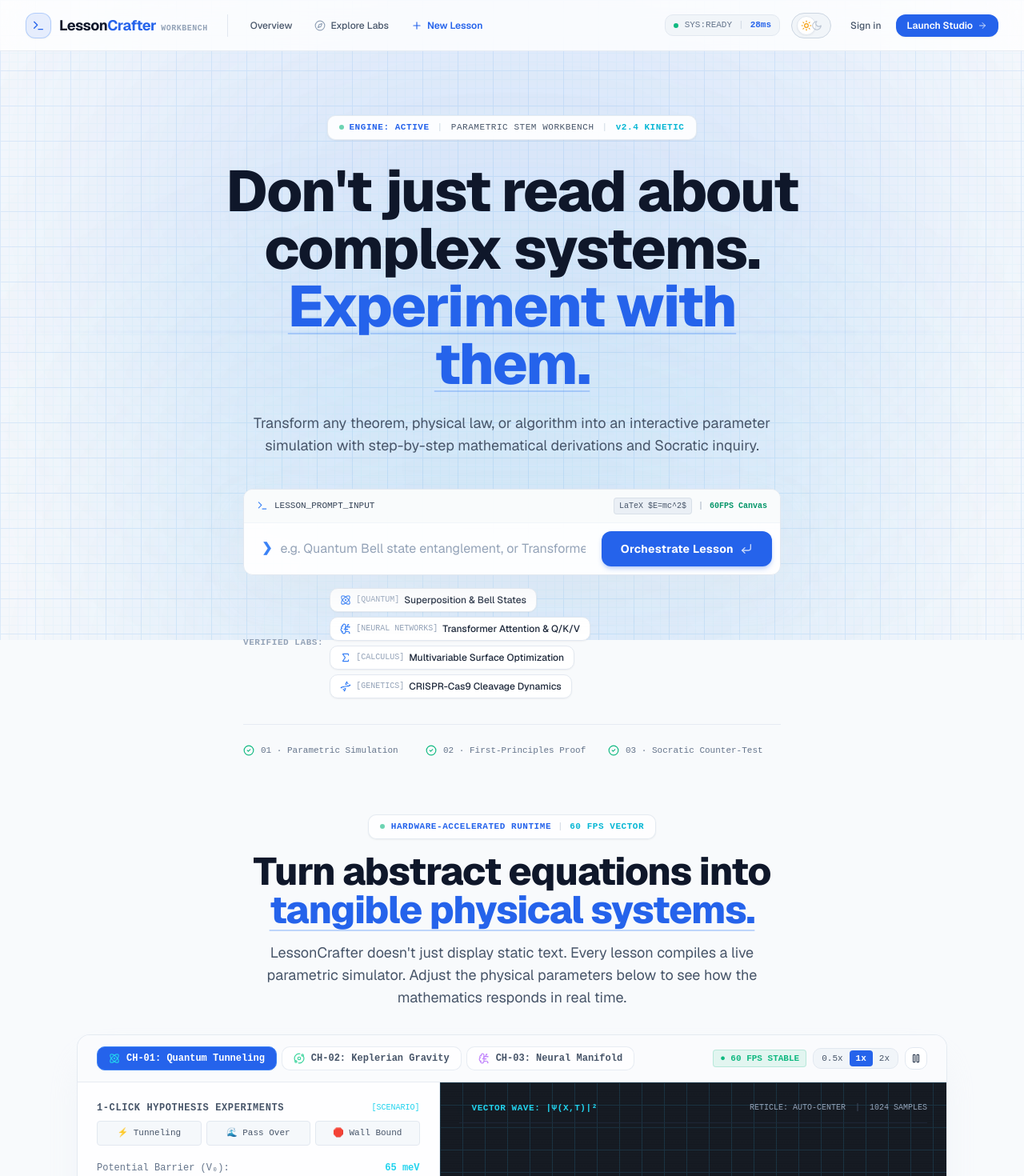
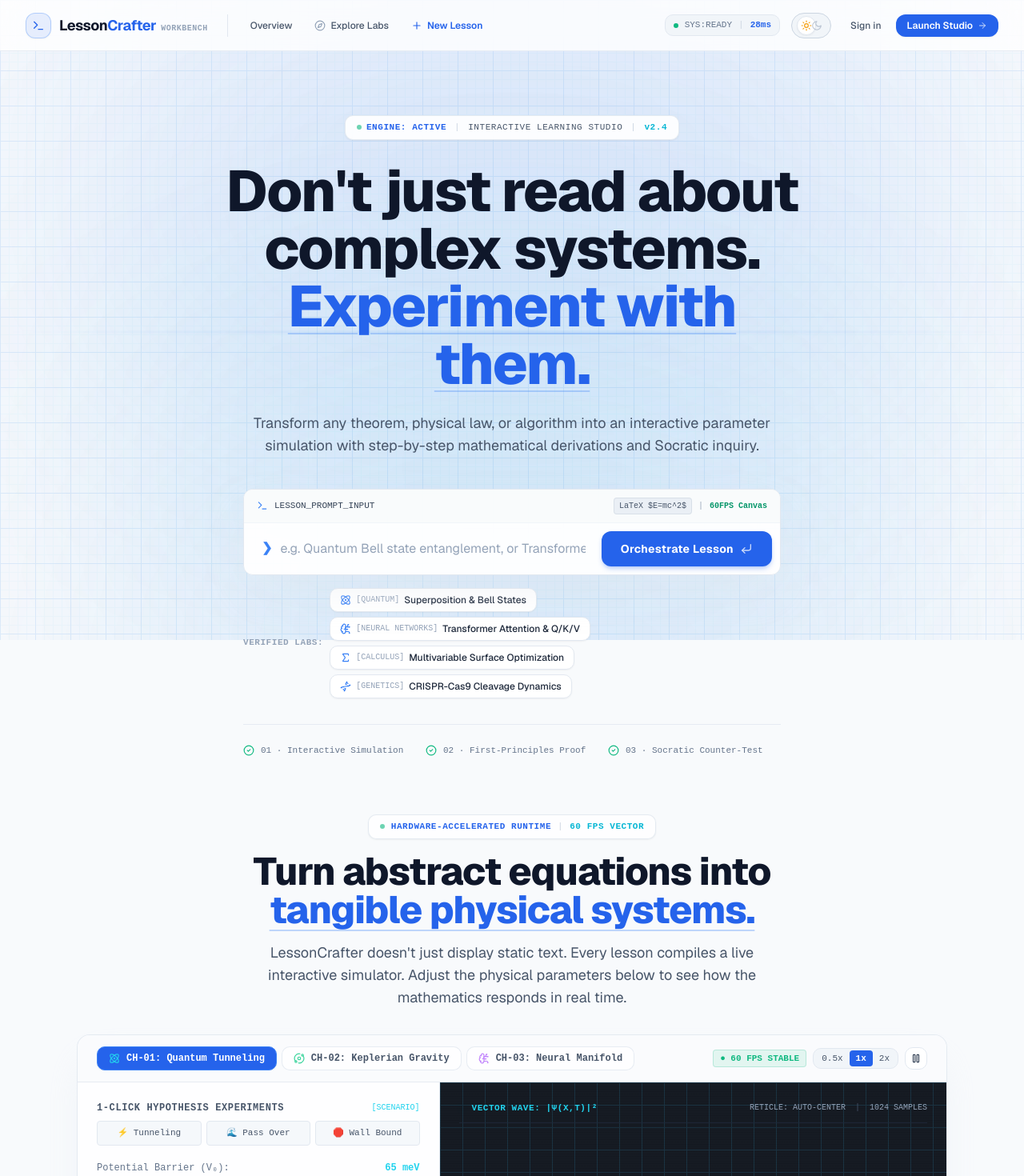
Before and after one commit to girishkhanna1105/lessonCrafter, a Next.js app in the folder lessoncrafter/: page / in a window 1280 px wide. Shown: the top 1470 px of the page at 80% size. Built offline with nearby package versions, Linux system fonts and the light colour scheme.

Commit message:
all changes completed

```diff
--- a/lessoncrafter/app/admin/page.tsx
+++ b/lessoncrafter/app/admin/page.tsx
@@ -115,7 +115,7 @@ export default function AdminDashboardPage() {
             <div className="flex items-center gap-2 mb-2">
               <span className="w-2.5 h-2.5 rounded-full bg-emerald-500 animate-pulse" />
               <p className="text-xs font-mono font-bold uppercase tracking-[0.2em] text-cobalt-600 dark:text-cobalt-400">
-                Mission Control • Operations Center
+                Operations & Telemetry Center
               </p>
             </div>
             <h1 className="text-3xl font-black text-slate-900 dark:text-white tracking-tight">
--- a/lessoncrafter/app/lessons/[id]/page.tsx
+++ b/lessoncrafter/app/lessons/[id]/page.tsx
@@ -244,7 +244,7 @@ export default function LessonViewer() {
     </div>
   `}
 
-  <footer>LessonCrafter Parametric Laboratory Platform</footer>
+  <footer>LessonCrafter Interactive Learning Platform</footer>
 </body>
 </html>`;
 
@@ -547,7 +547,7 @@ export default function LessonViewer() {
             </div>
 
             <footer className="mt-10 pt-6 border-t border-slate-200/70 dark:border-white/[0.08] flex flex-col sm:flex-row justify-between items-center gap-2 text-[10px] font-mono font-bold text-slate-400 uppercase tracking-widest">
-              <div>LessonCrafter · Parametric STEM Platform</div>
+              <div>LessonCrafter · Interactive Learning Platform</div>
               <div>Hardware Accelerated Interactive Synthesis</div>
             </footer>
 
--- a/lessoncrafter/app/lessons/page.tsx
+++ b/lessoncrafter/app/lessons/page.tsx
@@ -229,10 +229,10 @@ export default function LessonsPage() {
               </div>
 
               <h1 className="text-xl sm:text-3xl font-black tracking-tight text-slate-900 dark:text-white leading-tight">
-                Parametric Lab <span className="text-cobalt-600 dark:text-cobalt-400 underline decoration-cobalt-500/30 decoration-2 underline-offset-4">Repository.</span>
+                Interactive Lesson <span className="text-cobalt-600 dark:text-cobalt-400 underline decoration-cobalt-500/30 decoration-2 underline-offset-4">Library.</span>
               </h1>
               <p className="text-slate-600 dark:text-slate-400 text-xs mt-0.5 max-w-xl leading-relaxed">
-                Browse peer-reviewed STEM laboratories featuring real-time 60 FPS visualizers, step-by-step mathematical proofs, and Socratic challenges.
+                Browse interactive lessons featuring real-time visualizers, step-by-step explanations, and guided quizzes.
               </p>
             </div>
 
@@ -350,7 +350,7 @@ export default function LessonsPage() {
                       <div className="flex items-center gap-1.5">
                         <span className="w-1.5 h-1.5 rounded-full bg-emerald-500" />
                         <span className="px-2 py-0.5 rounded text-[9px] font-mono font-bold uppercase tracking-wider bg-cobalt-500/10 text-cobalt-600 dark:text-cyan-400">
-                          PARAMETRIC LAB
+                          INTERACTIVE LESSON
                         </span>
                       </div>
 
--- a/lessoncrafter/app/studio/page.tsx
+++ b/lessoncrafter/app/studio/page.tsx
@@ -36,9 +36,9 @@ const LEARNER_LEVELS = [
   },
   {
     id: "college",
-    label: "College STEM",
+    label: "College",
     tag: "BLOOM L5 · EVALUATION",
-    desc: "Rigorous mathematical proofs & state equations"
+    desc: "Rigorous proofs, models & deeper concepts"
   },
   {
     id: "professional",
@@ -421,7 +421,7 @@ export default function StudioPage() {
               </div>
 
               <h1 className="text-xl sm:text-3xl font-black tracking-tight text-slate-900 dark:text-white leading-tight">
-                Parametric Lesson <span className="text-cobalt-600 dark:text-cobalt-400 underline decoration-cobalt-500/30 decoration-2 underline-offset-4">Studio.</span>
+                Interactive Lesson <span className="text-cobalt-600 dark:text-cobalt-400 underline decoration-cobalt-500/30 decoration-2 underline-offset-4">Studio.</span>
               </h1>
               <p className="text-slate-600 dark:text-slate-400 text-xs mt-0.5 max-w-xl leading-relaxed">
                 Configure theorem parameters to compile an interactive simulation, step-by-step mathematical proof, and Socratic challenge in real time.
@@ -826,7 +826,7 @@ export default function StudioPage() {
                   <span className="uppercase tracking-wider font-semibold text-slate-600 dark:text-slate-300 text-[11px]">
                     Quick-Start Studio Blueprints
                   </span>
-                  <span className="text-[10px] text-cyan-500 font-bold">VERIFIED STEM LABS</span>
+                  <span className="text-[10px] text-cyan-500 font-bold">FEATURED TOPICS</span>
                 </div>
 
                 <div className="grid grid-cols-1 sm:grid-cols-2 gap-2">
@@ -876,7 +876,7 @@ export default function StudioPage() {
                       <Sliders className="w-3 h-3" />
                     </div>
                     <div>
-                      <div className="font-bold text-xs text-slate-800 dark:text-slate-200">01 · Parametric Simulator</div>
+                      <div className="font-bold text-xs text-slate-800 dark:text-slate-200">01 · Interactive Simulator</div>
                       <p className="text-[10px] text-slate-500 dark:text-slate-400 mt-0.5 leading-snug font-sans">
                         Hardware-accelerated 60 FPS vector canvas with interactive physical dials.
                       </p>
--- a/lessoncrafter/components/AuthenticatedHero.tsx
+++ b/lessoncrafter/components/AuthenticatedHero.tsx
@@ -92,7 +92,7 @@ export default function AuthenticatedHero({ user }: AuthenticatedHeroProps) {
             WORKSPACE : {firstName}
           </span>
           <span className="text-slate-300 dark:text-slate-700">|</span>
-          <span className="text-cyan-500 font-bold hidden sm:inline">v2.4 KINETIC</span>
+          <span className="text-cyan-500 font-bold hidden sm:inline">v2.4</span>
         </div>
 
         {/* Headline */}
@@ -187,7 +187,7 @@ export default function AuthenticatedHero({ user }: AuthenticatedHeroProps) {
         <div className="w-full max-w-2xl pt-6 border-t border-slate-200/80 dark:border-white/[0.08] grid grid-cols-1 sm:grid-cols-3 gap-3 text-left font-mono text-[11px] text-slate-500 dark:text-slate-400 animate-slide-up delay-400">
           <div className="flex items-center gap-2">
             <CheckCircle2 className="w-3.5 h-3.5 text-emerald-500 shrink-0" />
-            <span>01 · Parametric Simulation</span>
+            <span>01 · Interactive Simulation</span>
           </div>
           <div className="flex items-center gap-2">
             <CheckCircle2 className="w-3.5 h-3.5 text-emerald-500 shrink-0" />
--- a/lessoncrafter/components/CurriculumExplorer.tsx
+++ b/lessoncrafter/components/CurriculumExplorer.tsx
@@ -89,7 +89,7 @@ const TRACKS: CurriculumTrack[] = [
     ],
     simulationSpec: {
       engine: "Interactive 3D Bloch Sphere",
-      description: "Parametric polar and azimuthal angle dials with real-time projective measurement probability Born distribution.",
+      description: "Interactive polar and azimuthal angle dials with real-time projective measurement probability Born distribution.",
       telemetry: "STATE: ENTANGLED | CHSH BOUND: S = 2.828 | RUNTIME: WEBGPU"
     },
     socraticProbe: {
--- a/lessoncrafter/components/HeroSection.tsx
+++ b/lessoncrafter/components/HeroSection.tsx
@@ -94,9 +94,9 @@ export default function HeroSection() {
             ENGINE: ACTIVE
           </span>
           <span className="text-slate-300 dark:text-slate-700">|</span>
-          <span className="text-slate-600 dark:text-slate-300 font-medium">PARAMETRIC STEM WORKBENCH</span>
+          <span className="text-slate-600 dark:text-slate-300 font-medium">INTERACTIVE LEARNING STUDIO</span>
           <span className="text-slate-300 dark:text-slate-700">|</span>
-          <span className="text-cyan-500 font-bold hidden sm:inline">v2.4 KINETIC</span>
+          <span className="text-cyan-500 font-bold hidden sm:inline">v2.4</span>
         </div>
 
         {/* Master Headline */}
@@ -191,7 +191,7 @@ export default function HeroSection() {
         <div className="w-full max-w-2xl pt-6 border-t border-slate-200/80 dark:border-white/[0.08] grid grid-cols-1 sm:grid-cols-3 gap-3 text-left font-mono text-[11px] text-slate-500 dark:text-slate-400 animate-slide-up delay-400">
           <div className="flex items-center gap-2">
             <CheckCircle2 className="w-3.5 h-3.5 text-emerald-500 shrink-0" />
-            <span>01 · Parametric Simulation</span>
+            <span>01 · Interactive Simulation</span>
           </div>
           <div className="flex items-center gap-2">
             <CheckCircle2 className="w-3.5 h-3.5 text-emerald-500 shrink-0" />
--- a/lessoncrafter/components/InteractivePreviewSandbox.tsx
+++ b/lessoncrafter/components/InteractivePreviewSandbox.tsx
@@ -202,7 +202,7 @@ export default function InteractivePreviewSandbox() {
             </span>
           </h2>
           <p className="text-base sm:text-lg text-slate-600 dark:text-slate-300 font-normal leading-relaxed max-w-2xl mx-auto">
-            LessonCrafter doesn&apos;t just display static text. Every lesson compiles a live parametric simulator.
+            LessonCrafter doesn&apos;t just display static text. Every lesson compiles a live interactive simulator.
             Adjust the physical parameters below to see how the mathematics responds in real time.
           </p>
         </div>
@@ -912,7 +912,7 @@ export default function InteractivePreviewSandbox() {
                 </div>
 
                 <div className="text-slate-500 text-right">
-                  SIMULATION PROTOCOL · v2.4 KINETIC
+                  SIMULATION ENGINE · v2.4
                 </div>
               </div>
 
--- a/lessoncrafter/components/LowerSection.tsx
+++ b/lessoncrafter/components/LowerSection.tsx
@@ -16,7 +16,7 @@ const PIPELINE_SPECIFICATIONS = [
     icon: Sliders,
     step: "01",
     tag: "SIMULATION RUNTIME",
-    title: "Client-Side Parametric Sandboxes",
+    title: "Client-Side Interactive Sandboxes",
     spec: "60 FPS CLIENT VECTOR ENGINE",
     desc: "Every lesson compiles self-contained, browser-native simulation engines with zero external CDNs. Parameters update in real time with hardware-accelerated SVG and Canvas vector rendering.",
     telemetry: "RUNTIME : REACTIVE VIRTUAL DOM · JITTER : <0.2ms"
@@ -183,7 +183,7 @@ export default function LowerSection() {
 
           <div className="max-w-2xl mb-6">
             <h3 className="text-2xl sm:text-3xl font-extrabold text-slate-900 dark:text-white tracking-tight mb-2">
-              Compile your first parametric laboratory.
+              Build your first interactive lesson.
             </h3>
             <p className="text-xs sm:text-sm text-slate-600 dark:text-slate-300 leading-relaxed">
               Enter any theorem, physical law, or algorithm. LessonCrafter compiles a full executable simulation,
@@ -247,7 +247,7 @@ export default function LowerSection() {
         <div className="flex items-center gap-2">
           <span className="font-bold text-slate-700 dark:text-slate-300">LessonCrafter</span>
           <span>·</span>
-          <span>Parametric STEM Workbench</span>
+          <span>Interactive Learning Studio</span>
         </div>
 
         <div className="flex items-center gap-4">
--- a/lessoncrafter/lib/agents/compilerAgent.ts
+++ b/lessoncrafter/lib/agents/compilerAgent.ts
@@ -416,7 +416,7 @@ export async function runCompilerAgent(
 
       {/* Footer */}
       <div style={{ textAlign: 'center', padding: '16px 0', fontSize: '11px', fontFamily: 'monospace', color: C.textMuted }}>
-        LessonCrafter · First-Principles STEM Synthesis
+        LessonCrafter · Interactive Lesson Synthesis
       </div>
 
     </div>
--- a/lessoncrafter/lib/agents/contentAgent.ts
+++ b/lessoncrafter/lib/agents/contentAgent.ts
@@ -50,7 +50,7 @@ export async function runContentAgent(
   const roleContext = userProfile?.role === "teacher"
     ? `Target Audience: TEACHER classroom delivery. Provide rigorous curriculum alignment, in-depth theoretical explanations, and instructional clarity.
        Teaching style: ${userProfile?.teaching_style || "conceptual derivation"}
-       Level: ${userProfile?.grade_levels?.[0] || userProfile?.learner_level || "College STEM"}`
+       Level: ${userProfile?.grade_levels?.[0] || userProfile?.learner_level || "College"}`
     : `Target Audience: STUDENT self-study masterclass. Provide deep, intuitive, first-principles explanations that build mastery step-by-step.
        Grade/Year: ${userProfile?.grade_or_year || userProfile?.learner_level || "Undergraduate / Advanced"}
        Learning Goal: ${userProfile?.learning_goal || intakeAnswers?.goal || "deep_intuition"}`;
--- a/lessoncrafter/lib/llmClient.ts
+++ b/lessoncrafter/lib/llmClient.ts
@@ -24,7 +24,7 @@ export interface LlmOptions {
 export async function callResilientLlm(options: LlmOptions): Promise<string> {
   const {
     prompt,
-    systemPrompt = "You are an expert STEM curriculum and interactive simulation engineer.",
+    systemPrompt = "You are an expert curriculum and interactive simulation engineer.",
     jsonMode = false,
     maxTokens = 4096,
     temperature = 0.25,
```
Also changed, not shown: 1 other file (tests, documents, lock files or other folders).
